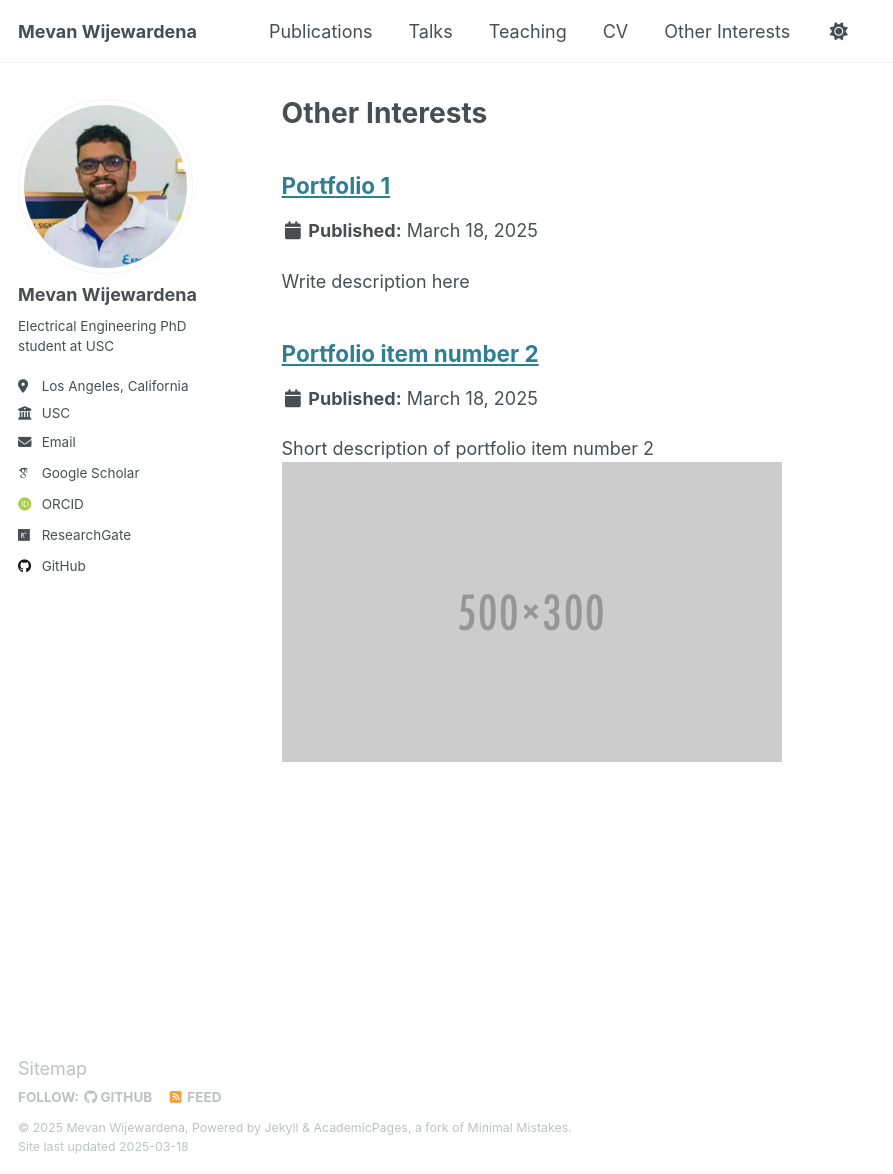
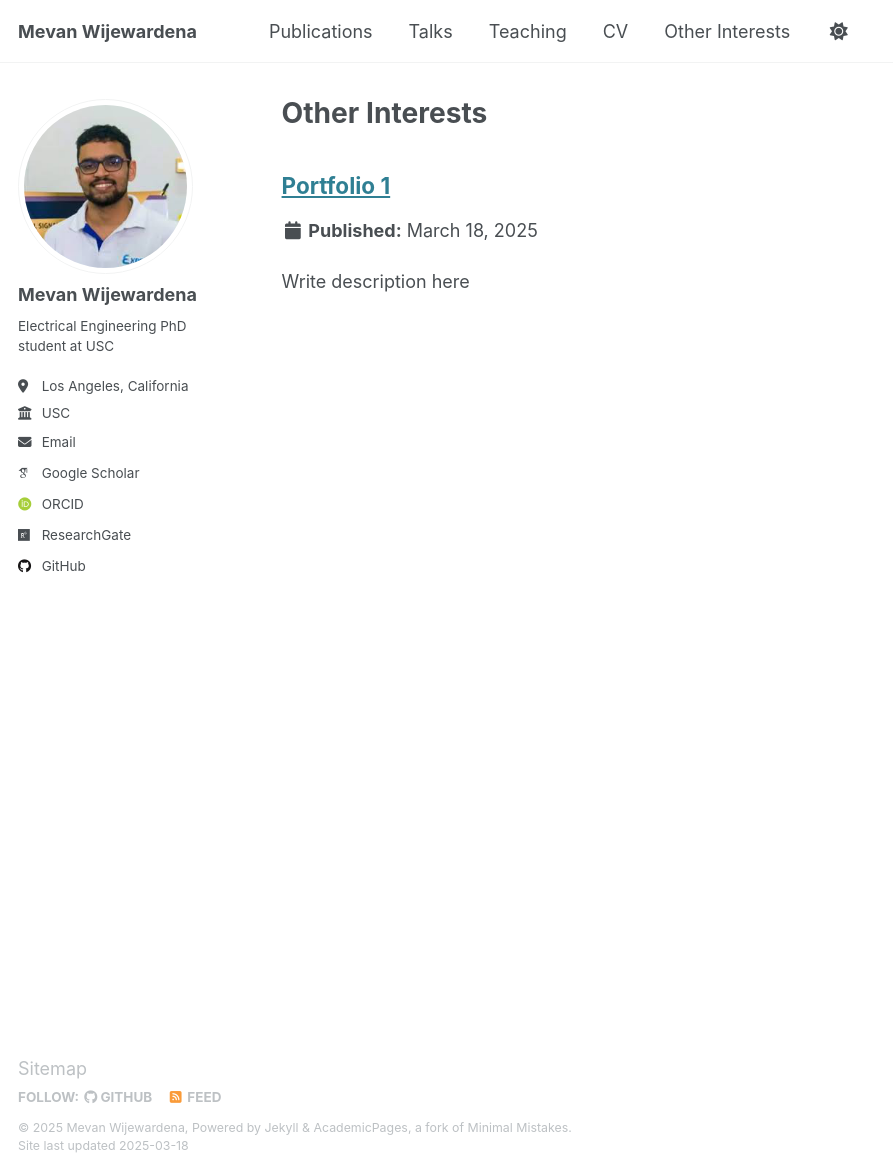
Before and after one commit to mevanwijewardena/mevanwijewardena.github.io, a Jekyll site: the page built from _pages/portfolio.html, in a window 1280 px wide and 1174 px high. Shown: the whole window, without its empty margins (0-893 px from the left). Built offline with Jekyll 4.4.1, drawn with Linux system fonts in a browser that asks for light colours; some web fonts are replaced.

Commit message:
Update portfolio-2.html

```diff
--- a/_portfolio/portfolio-2.html
+++ b/_portfolio/portfolio-2.html
@@ -1,7 +1 @@
----
-title: "Portfolio item number 2"
-excerpt: "Short description of portfolio item number 2 <br/><img src='/images/500x300.png'>"
-collection: portfolio
----
-
 This is an item in your portfolio. It can be have images or nice text. If you name the file .md, it will be parsed as markdown. If you name the file .html, it will be parsed as HTML.
```
